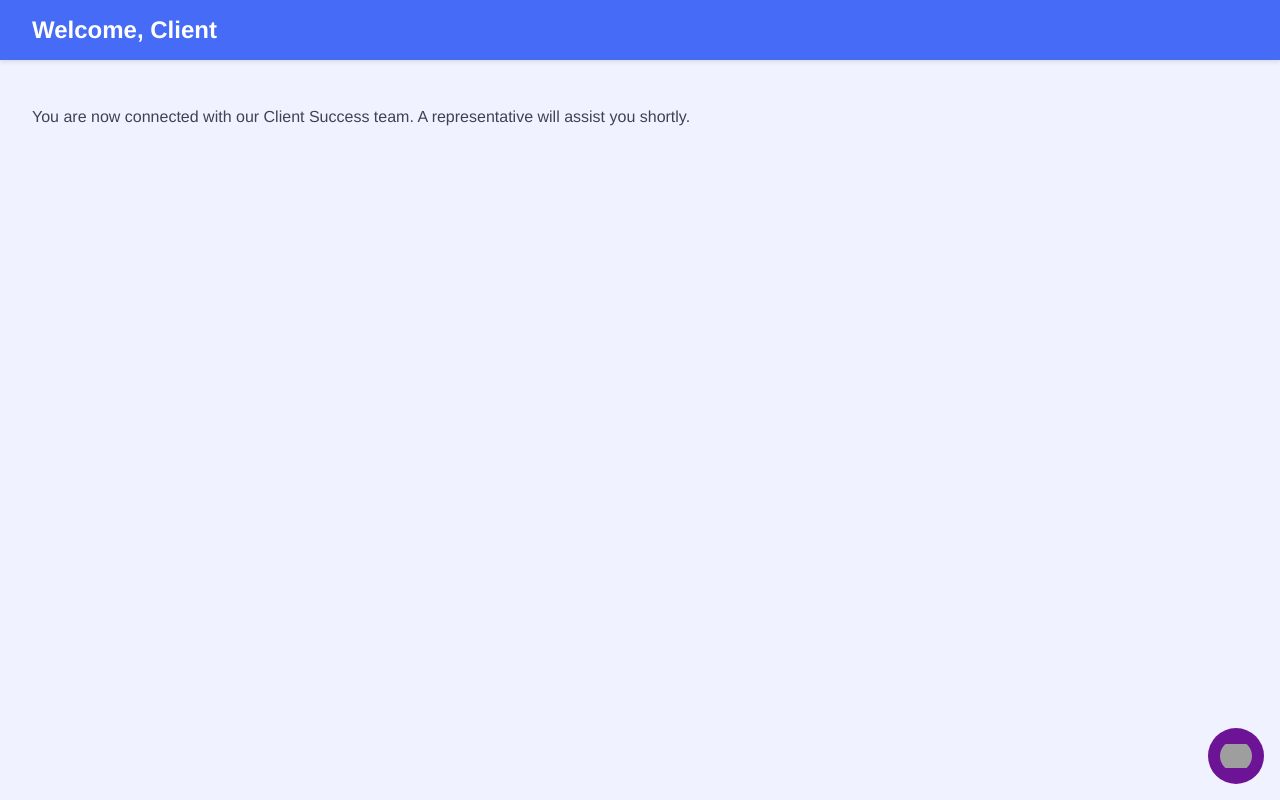
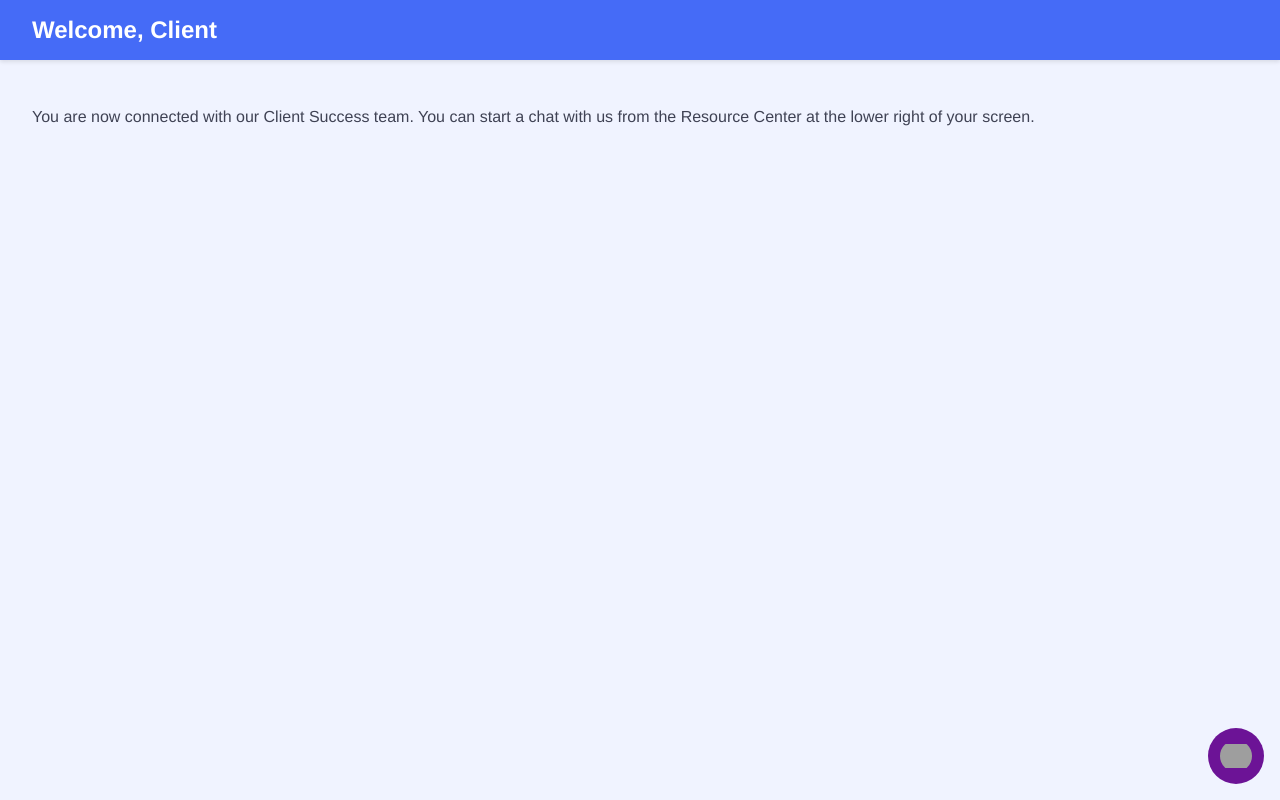
Before and after one commit to chimpy-mcfinkelbine/client-portal-test, a plain HTML site: page webchat.html in a window 1280 px wide. Drawn offline with Linux system fonts and the light colour scheme; grey boxes are pictures that could not be loaded.

Commit message:
Update webchat.html
tweaked messaging

```diff
--- a/webchat.html
+++ b/webchat.html
@@ -56,7 +56,7 @@
     <h1>Welcome, <span id="clientName"></span></h1>
   </header>
   <main>
-    <p>You are now connected with our Client Success team. A representative will assist you shortly.</p>
+    <p>You are now connected with our Client Success team. You can start a chat with us from the Resource Center at the lower right of your screen.</p>
   </main>
 
   <!-- Webchat Embed Code -->
```
